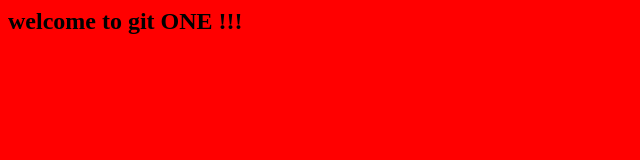
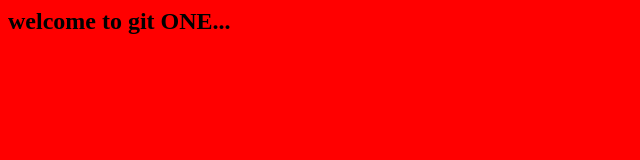
Before and after one commit to sbian/git-one, a plain HTML site: page index.html in a window 1280 px wide. Shown: the full height of the page, 0-640 px from the left. Drawn offline with Linux system fonts and the light colour scheme.

Commit message:
modify index.html

```diff
--- a/index.html
+++ b/index.html
@@ -6,6 +6,6 @@
 </head>
 
 <body>
-<h2>welcome to git ONE !!!</h2>
+<h2>welcome to git ONE... </h2>
 </body>
 </html>
```
